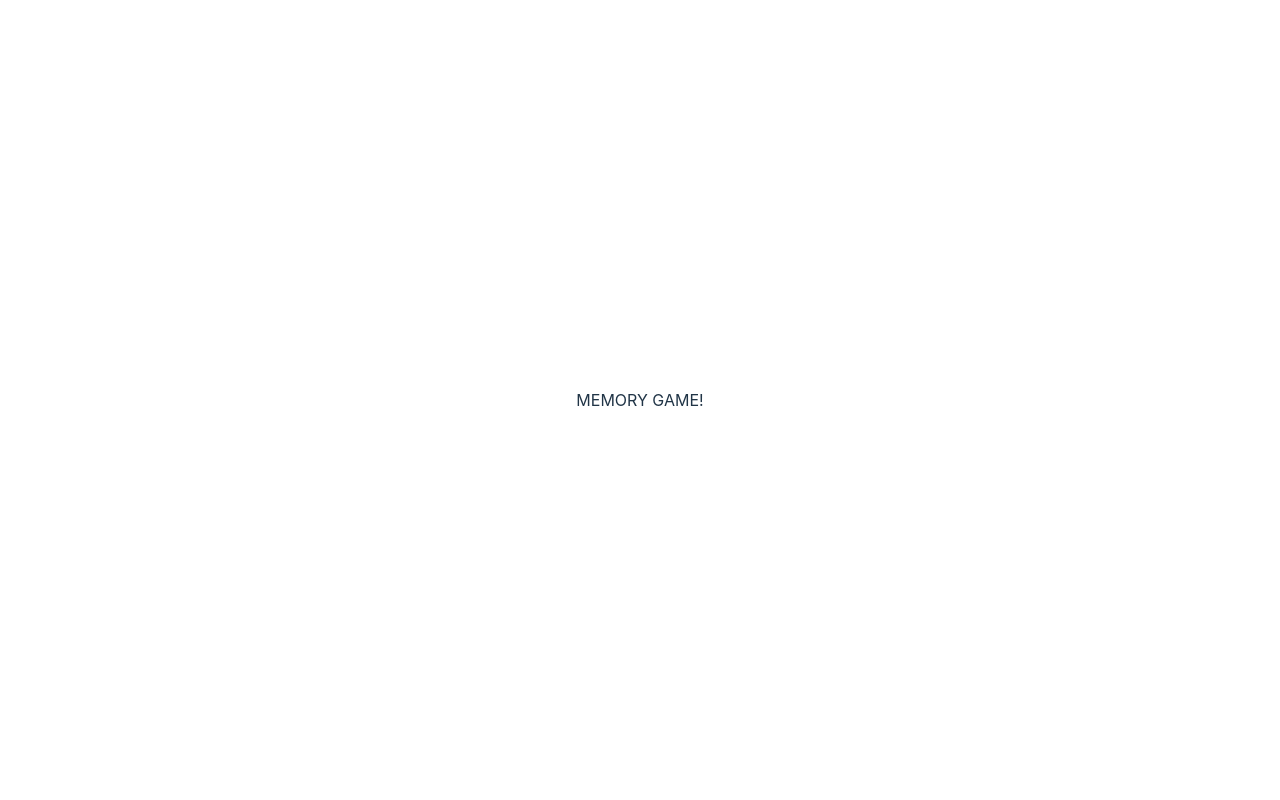
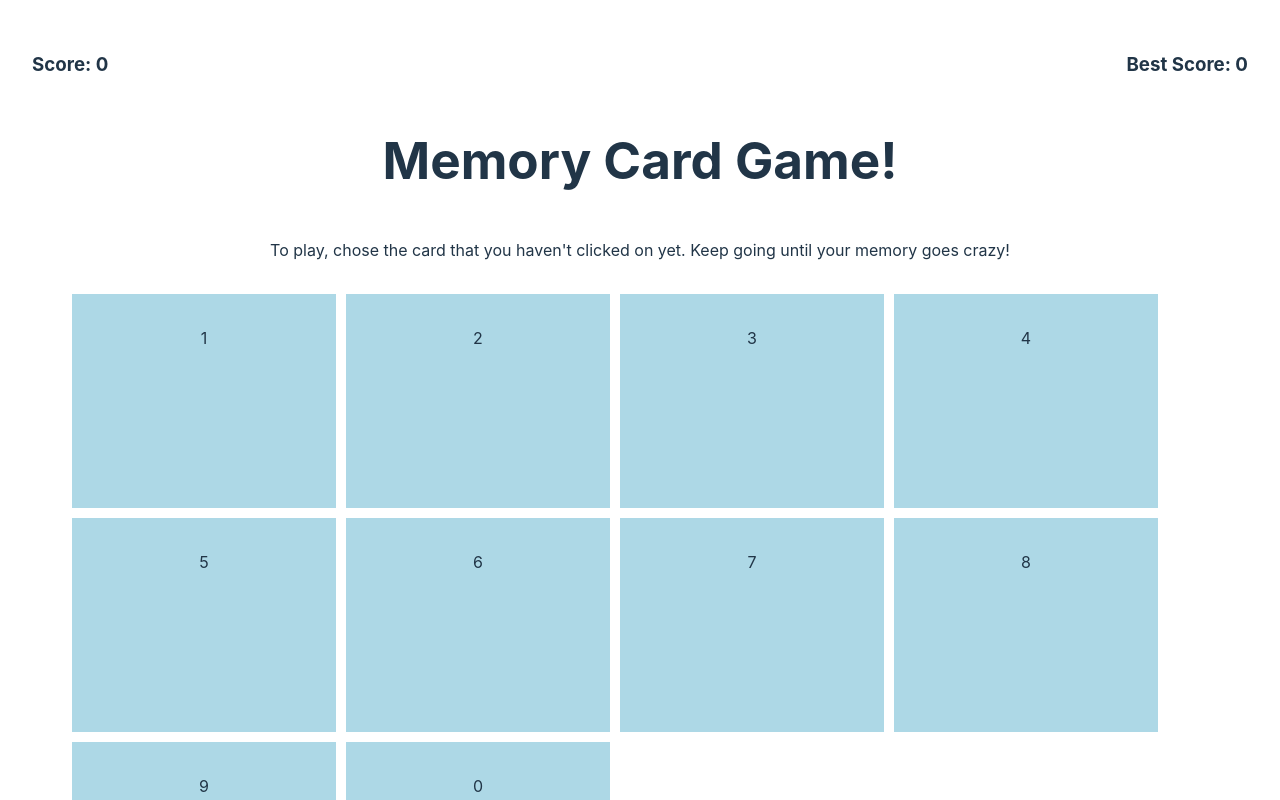
Before and after one commit to HehLul/project_memoryGame, a React (Vite) app: page / in a window 1280 px wide. Shown: the top 800 px of the page. Built offline with nearby package versions, Linux system fonts and the light colour scheme.

Commit message:
html and css setup

```diff
--- a/src/App.jsx
+++ b/src/App.jsx
@@ -1,7 +1,14 @@
 import "./styles/App.css";
+import Header from "./components/Header";
+import GameBoard from "./components/GameBoard";
 
 function App() {
-  return <>MEMORY GAME!</>;
+  return (
+    <>
+      <Header></Header>
+      <GameBoard></GameBoard>
+    </>
+  );
 }
 
 export default App;
--- /dev/null
+++ b/src/components/GameBoard.jsx
@@ -0,0 +1,21 @@
+import "../styles/GameBoard.css";
+function GameBoard() {
+  return (
+    <div className="gameboard">
+      <ul className="list-of-cards">
+        <li className="card">1</li>
+        <li className="card">2</li>
+        <li className="card">3</li>
+        <li className="card">4</li>
+        <li className="card">5</li>
+        <li className="card">6</li>
+        <li className="card">7</li>
+        <li className="card">8</li>
+        <li className="card">9</li>
+        <li className="card">0</li>
+      </ul>
+    </div>
+  );
+}
+
+export default GameBoard;
--- /dev/null
+++ b/src/components/Header.jsx
@@ -0,0 +1,18 @@
+import "../styles/Header.css";
+function Header() {
+  return (
+    <div className="header">
+      <div className="score">
+        <h3 className="current-score">Score: 0</h3>
+        <h3 className="best-score">Best Score: 0</h3>
+      </div>
+      <h1>Memory Card Game!</h1>
+      <p>
+        To play, chose the card that you haven't clicked on yet. Keep going
+        until your memory goes crazy!
+      </p>
+    </div>
+  );
+}
+
+export default Header;
--- /dev/null
+++ b/src/styles/GameBoard.css
@@ -0,0 +1,16 @@
+.gameboard {
+  display: flex;
+  justify-content: center;
+  align-items: center;
+}
+ul {
+  display: flex;
+  flex-wrap: wrap;
+  gap: 10px;
+}
+li {
+  list-style: none;
+  min-width: 200px;
+  min-height: 150px;
+  background-color: lightblue;
+}
--- /dev/null
+++ b/src/styles/Header.css
@@ -0,0 +1,12 @@
+.header {
+  display: flex;
+  flex-direction: column;
+}
+
+.score {
+  display: flex;
+  justify-content: space-between;
+}
+h1 {
+  line-height: 10px;
+}
```
